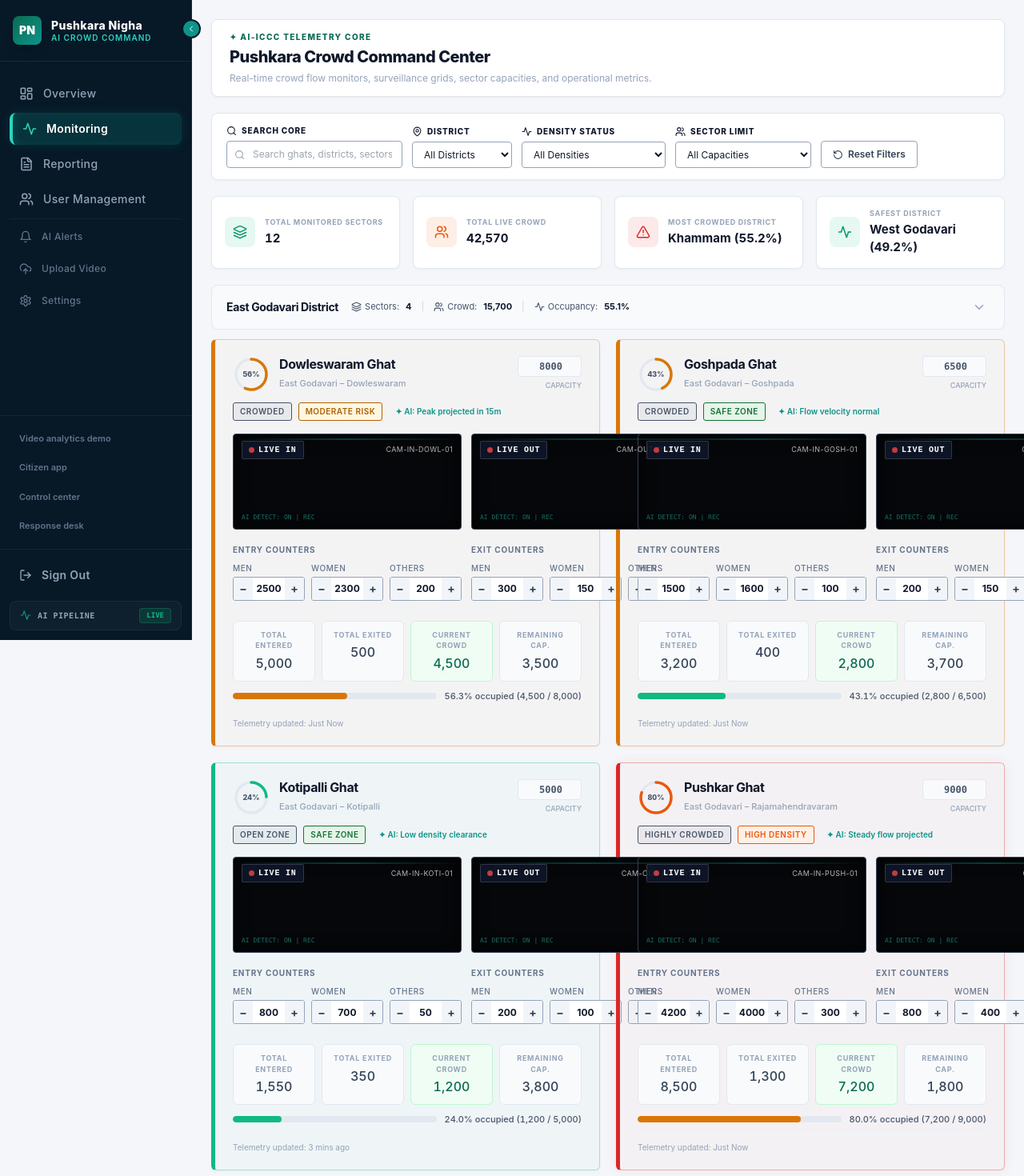
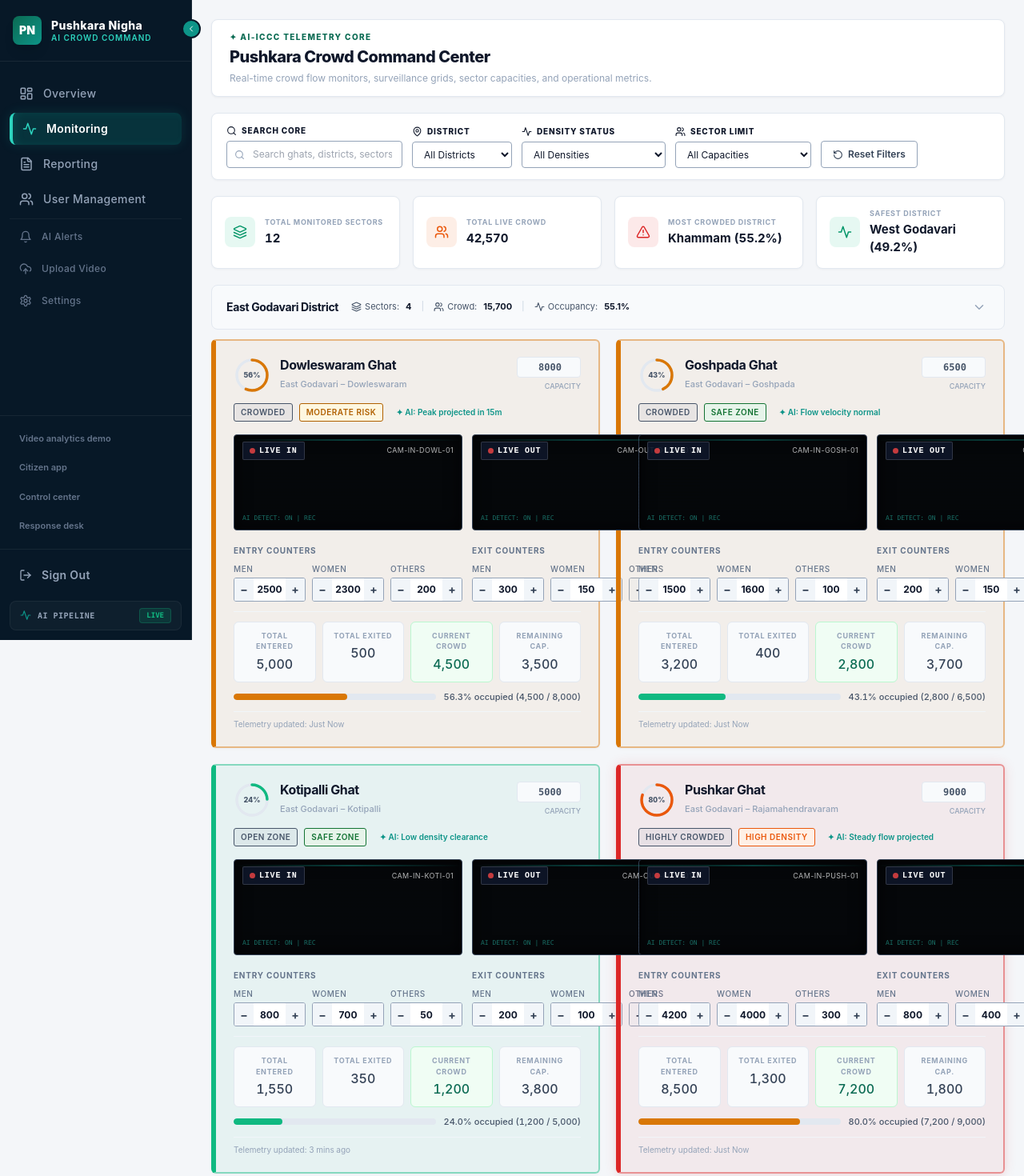
Before and after one commit to Gnandev02/Pushkara-Nigha, a Next.js app: page /monitoring in a window 1280 px wide. Shown: the top 1470 px of the page at 80% size. Built offline with nearby package versions, Linux system fonts and the light colour scheme; no server answers; the database is empty.

Commit message:
style: increase card border outline and bg tint opacity to highlight zone risk levels

```diff
--- a/app/globals.css
+++ b/app/globals.css
@@ -280,29 +280,29 @@
   transition: all 0.25s cubic-bezier(0.4, 0, 0.2, 1);
 }
 .ghat-monitor-card.zone-open {
-  border: 1.5px solid rgba(16, 185, 129, 0.35) !important;
-  border-left: 5px solid #10B981 !important;
-  background-color: rgba(16, 185, 129, 0.02) !important;
+  border: 2px solid rgba(16, 185, 129, 0.45) !important;
+  border-left: 6px solid #10B981 !important;
+  background-color: rgba(16, 185, 129, 0.06) !important;
 }
 .ghat-monitor-card.zone-open:hover {
-  box-shadow: 0 0 16px rgba(16, 185, 129, 0.15);
+  box-shadow: 0 0 18px rgba(16, 185, 129, 0.25);
 }
 .ghat-monitor-card.zone-crowded {
-  border: 1.5px solid rgba(217, 119, 6, 0.35) !important;
-  border-left: 5px solid #D97706 !important;
-  background-color: rgba(217, 119, 6, 0.02) !important;
+  border: 2px solid rgba(217, 119, 6, 0.45) !important;
+  border-left: 6px solid #D97706 !important;
+  background-color: rgba(217, 119, 6, 0.06) !important;
 }
 .ghat-monitor-card.zone-crowded:hover {
-  box-shadow: 0 0 16px rgba(217, 119, 6, 0.15);
+  box-shadow: 0 0 18px rgba(217, 119, 6, 0.25);
 }
 .ghat-monitor-card.zone-highly-crowded {
-  border: 1.5px solid rgba(220, 38, 38, 0.35) !important;
-  border-left: 5px solid #DC2626 !important;
-  background-color: rgba(220, 38, 38, 0.02) !important;
-  box-shadow: 0 0 15px rgba(220, 38, 38, 0.08);
+  border: 2px solid rgba(220, 38, 38, 0.45) !important;
+  border-left: 6px solid #DC2626 !important;
+  background-color: rgba(220, 38, 38, 0.06) !important;
+  box-shadow: 0 0 16px rgba(220, 38, 38, 0.12), 0 2px 6px rgba(220, 38, 38, 0.06);
 }
 .ghat-monitor-card.zone-highly-crowded:hover {
-  box-shadow: 0 0 24px rgba(220, 38, 38, 0.22), 0 4px 12px rgba(220, 38, 38, 0.1);
+  box-shadow: 0 0 28px rgba(220, 38, 38, 0.28), 0 4px 14px rgba(220, 38, 38, 0.14);
 }
 
 /* ── Occupancy Warning Banner ── */
```
